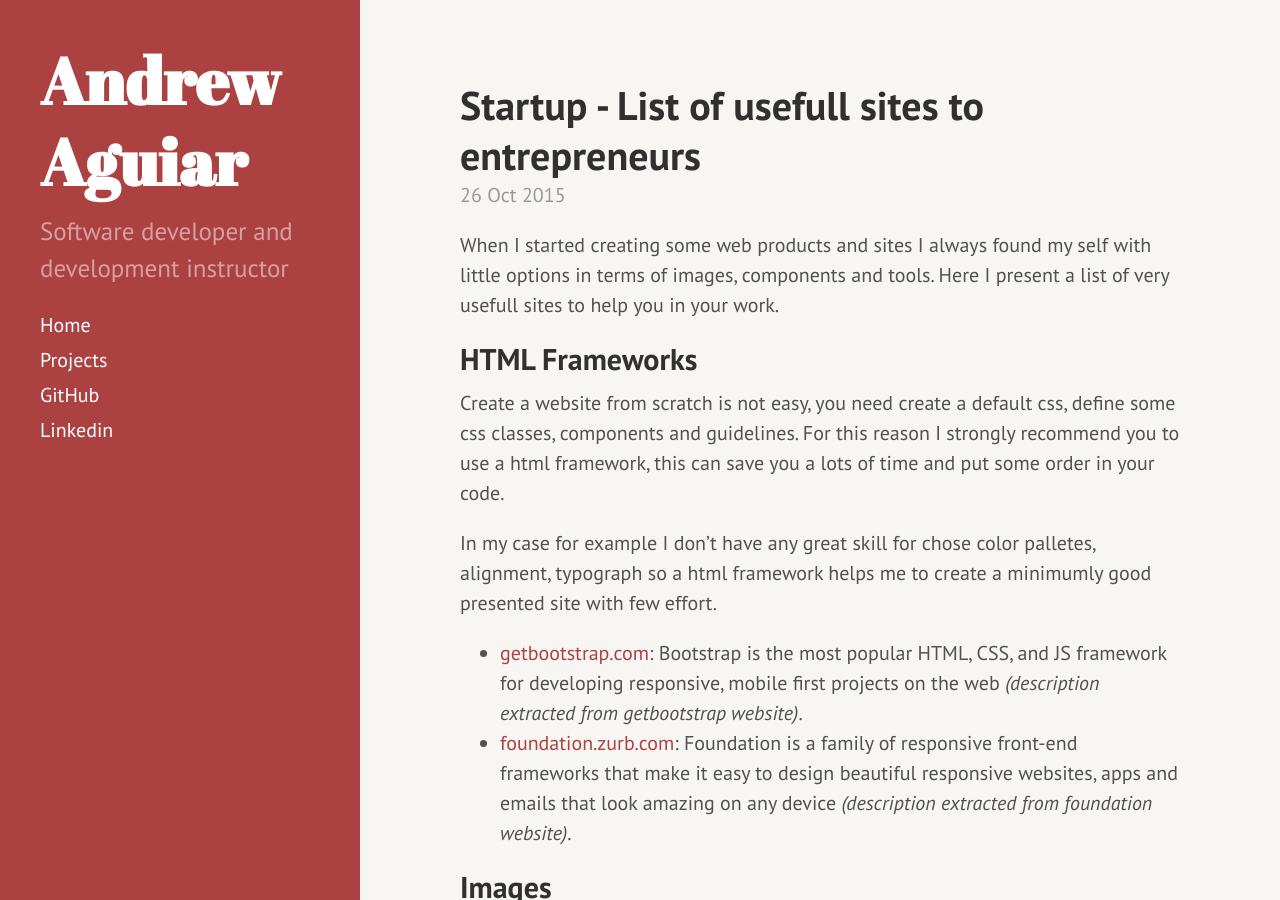
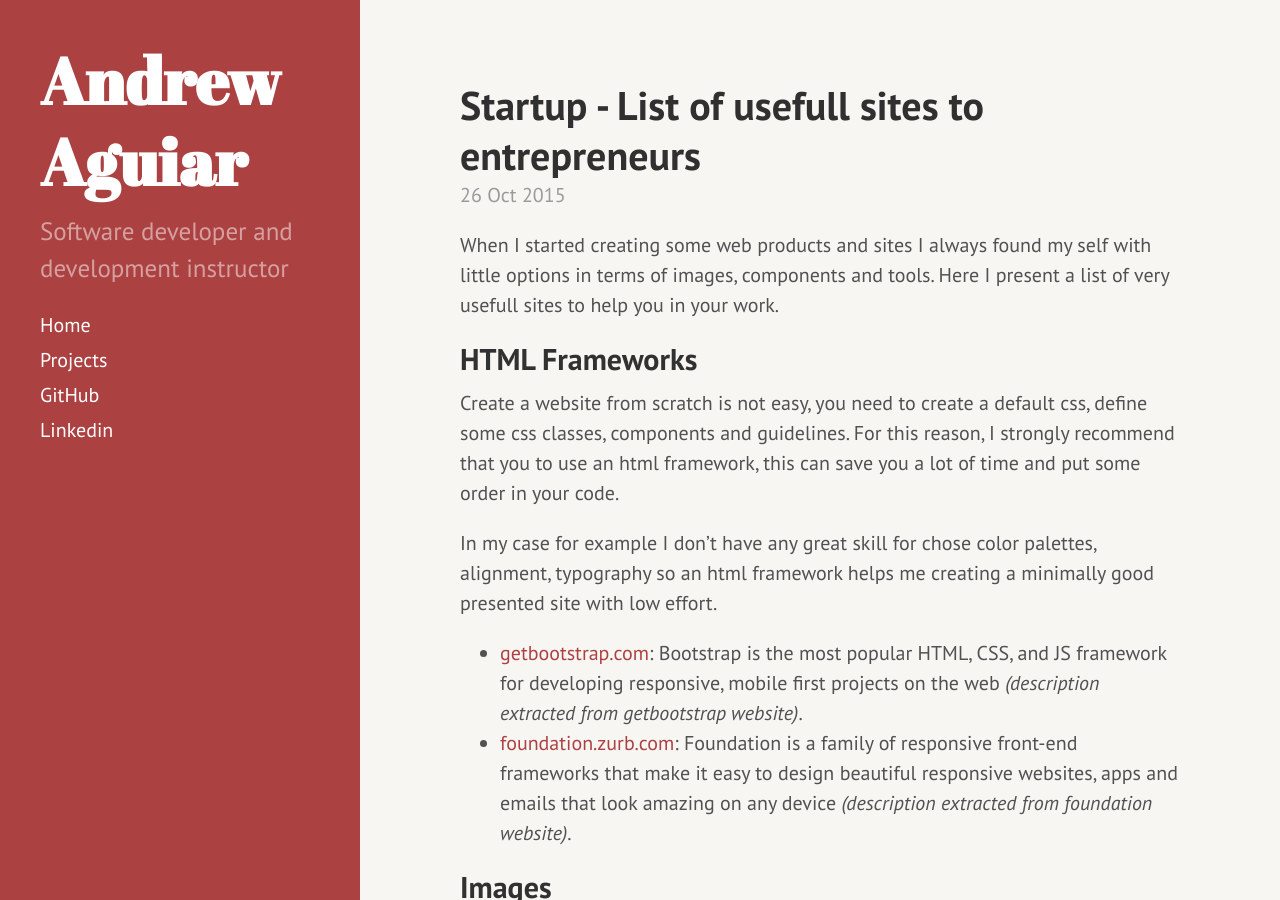
Before and after one commit to gadsc/andrewaguiar.github.io, a Jekyll site: the page built from _posts/2015-10-26-startup-list-of-usefull-sites-to-entrepreneurs.md, in a window 1280 px wide and 900 px high. Built offline with Jekyll 4.4.1, drawn with Linux system fonts in a browser that asks for light colours; Markdown is read by kramdown in place of the engine named in the settings; comment, search, counter and statistics services are not loaded.

Commit message:
Update 2015-10-26-startup-list-of-usefull-sites-to-entrepreneurs.md

```diff
--- a/_posts/2015-10-26-startup-list-of-usefull-sites-to-entrepreneurs.md
+++ b/_posts/2015-10-26-startup-list-of-usefull-sites-to-entrepreneurs.md
@@ -5,9 +5,9 @@ title: "Startup - List of usefull sites to entrepreneurs"
 When I started creating some web products and sites I always found my self with little options in terms of images, components and tools. Here I present a list of very usefull sites to help you in your work.
 
 ## HTML Frameworks
-Create a website from scratch is not easy, you need create a default css, define some css classes, components and guidelines. For this reason I strongly recommend you to use a html framework, this can save you a lots of time and put some order in your code.
+Create a website from scratch is not easy, you need to create a default css, define some css classes, components and guidelines. For this reason, I strongly recommend that you to use an html framework, this can save you a lot of time and put some order in your code.
 
-In my case for example I don't have any great skill for chose color palletes, alignment, typograph so a html framework helps me to create a minimumly good presented site with few effort.
+In my case for example I don't have any great skill for chose color palettes, alignment, typography so an html framework helps me creating a minimally good presented site with low effort.
 
   - [getbootstrap.com](http://getbootstrap.com): Bootstrap is the most popular HTML, CSS, and JS framework for developing responsive, mobile first projects on the web *(description extracted from getbootstrap website)*.
   - [foundation.zurb.com](http://foundation.zurb.com): Foundation is a family of responsive front-end frameworks that make it easy to design beautiful responsive websites, apps and emails that look amazing on any device *(description extracted from foundation website)*.
```
